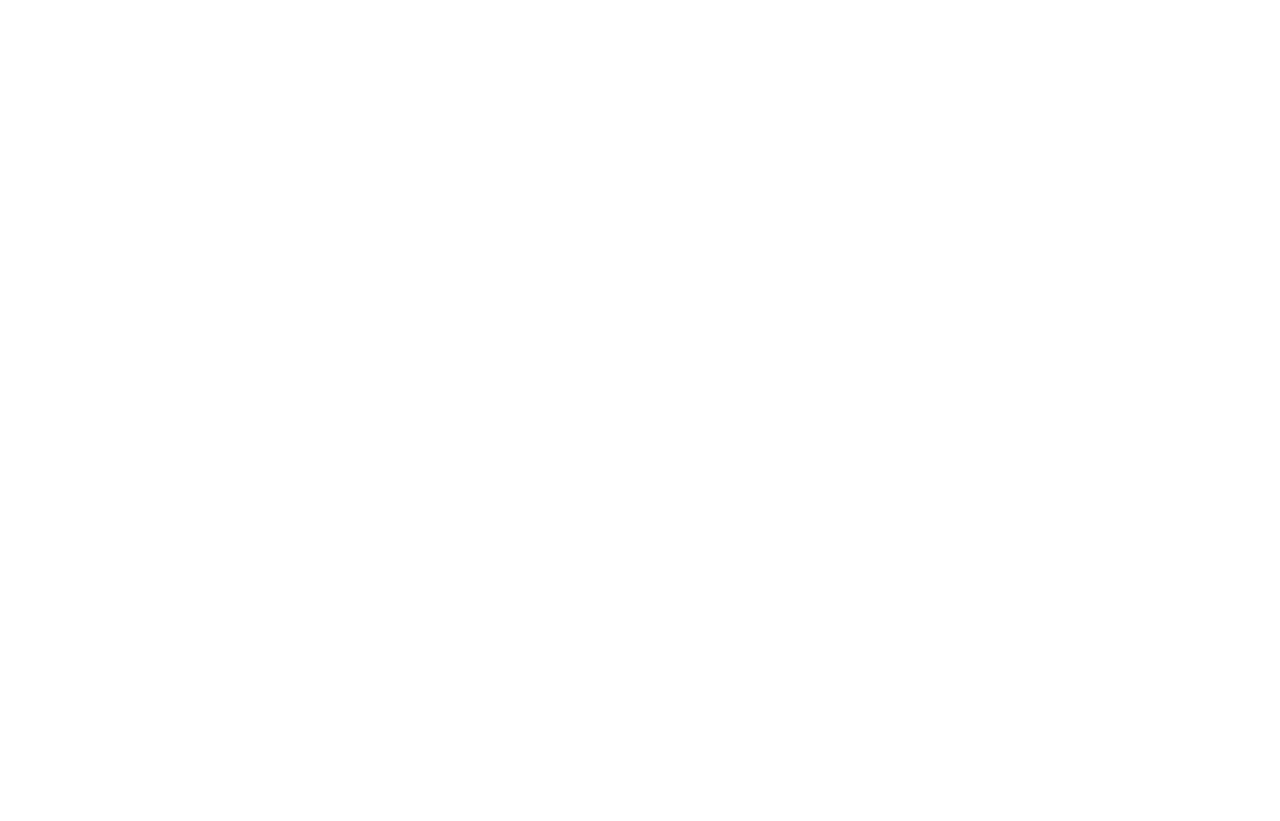
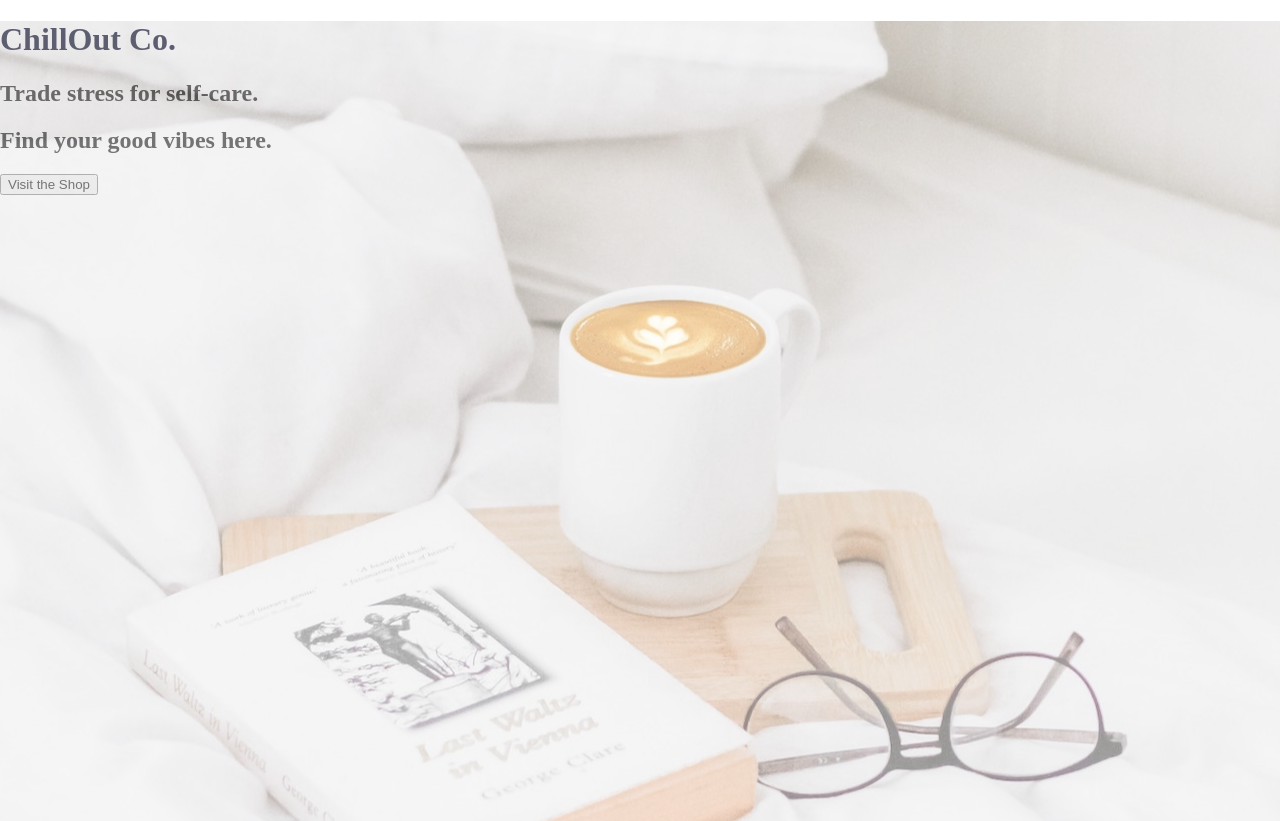
Before and after one commit to cynthem/shopping-cart, a React (Create React App) app: page / in a window 1280 px wide. Before the commit the page ends 800 px from the top, so only its background shows below. Built offline with nearby package versions, Linux system fonts and the light colour scheme.

Commit message:
Render headers and button

```diff
--- a/src/components/Home.js
+++ b/src/components/Home.js
@@ -3,7 +3,10 @@
 const Home = () => {
     return (
         <div className="home">
-
+            <h1 className="home-header">ChillOut Co.</h1>
+            <h2 className="home-subtitle">Trade stress for self-care.</h2>
+            <h2 className="home-subtitle">Find your good vibes here.</h2>
+            <button className="home-btn">Visit the Shop</button>
         </div>
     )
 }
--- a/src/index.css
+++ b/src/index.css
@@ -1,3 +1,33 @@
+html,
+body,
+#root,
+.App,
+.home {
+  height: 100%;
+}
+
 body {
   margin: 0;
 }
+
+.home {
+  position: relative;
+}
+
+.home::before {
+  content: "";
+  background-image: url('./assets/images/homeBackground.jpg');
+  background-repeat: no-repeat;
+  background-position: center;
+  position: absolute;
+  top: 0px;
+  right: 0px;
+  bottom: 0px;
+  left: 0px;
+  opacity: 0.5;
+}
+
+.home-header {
+  position: relative;
+  color: #5D5F71;
+}
```
